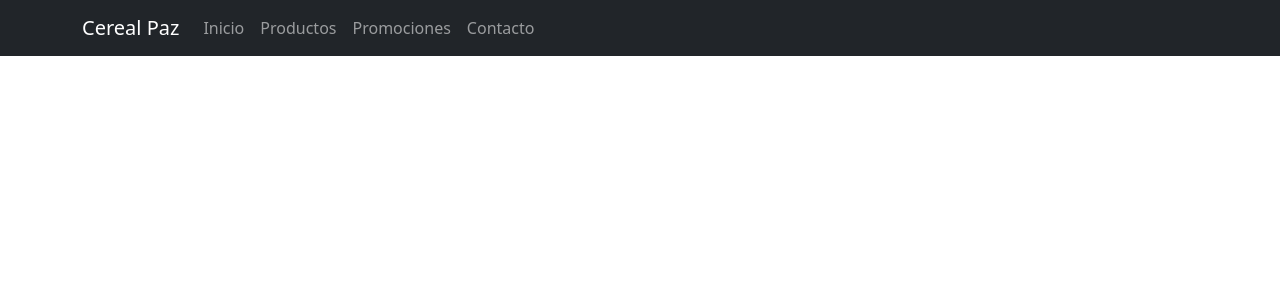
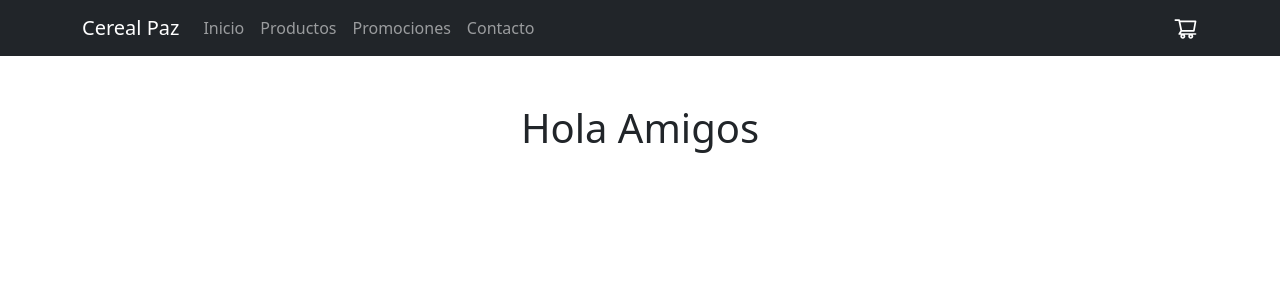
Before and after one commit to JoaquinGual/cereal-paz, a React (Create React App) app: page / in a window 1280 px wide. Shown: the top 300 px of the page. Built offline with nearby package versions, Linux system fonts and the light colour scheme.

Commit message:
Cart & ItemListContainer Added

```diff
--- a/package.json
+++ b/package.json
@@ -10,6 +10,7 @@
     "react": "^18.1.0",
     "react-bootstrap": "^2.3.1",
     "react-dom": "^18.1.0",
+    "react-icons": "^4.3.1",
     "react-scripts": "5.0.1",
     "web-vitals": "^2.1.4"
   },
--- a/src/App.js
+++ b/src/App.js
@@ -1,9 +1,11 @@
+import { ItemListContainer } from "./components/ItemListContainer/ItemListContainer";
 import { NavBar } from "./components/NavBar/NavBar";
 
 function App() {
   return (
     <div className="App">
        <NavBar/>
+       <ItemListContainer greeting="Hola Amigos"/>
     </div>
   );
 }
--- /dev/null
+++ b/src/components/ItemListContainer/ItemListContainer.jsx
@@ -0,0 +1,9 @@
+import React from 'react'
+
+export const ItemListContainer = (props) => {
+  return (
+    <div className='d-flex justify-content-center mt-5'>
+    <h1>{props.greeting}</h1>
+    </div>
+  )
+}
--- /dev/null
+++ b/src/components/NavBar/CartWidget/CartWidget.jsx
@@ -0,0 +1,9 @@
+import React from 'react'
+import {AiOutlineShoppingCart} from 'react-icons/ai'
+export const CartWidget = () => {
+  return (
+    <>
+        <AiOutlineShoppingCart  size={25} style= {{color:"white" }} />
+    </>
+  )
+}
--- a/src/components/NavBar/NavBar.jsx
+++ b/src/components/NavBar/NavBar.jsx
@@ -2,6 +2,7 @@ import React from 'react'
 import Nav from 'react-bootstrap/Nav'
 import Navbar from 'react-bootstrap/Navbar'
 import Container from 'react-bootstrap/Container'
+import { CartWidget } from './CartWidget/CartWidget'
 
 export const NavBar = () => {
     return (
@@ -17,7 +18,9 @@ export const NavBar = () => {
                             <Nav.Link href="#promociones">Promociones</Nav.Link>
                             <Nav.Link href="#Contacto">Contacto</Nav.Link>
                         </Nav>
+                        <CartWidget/>
                     </Navbar.Collapse>
+
                 </Container>
             </Navbar>
         </>
```
Also changed, not shown: 1 other file (tests, documents, lock files or other folders).
